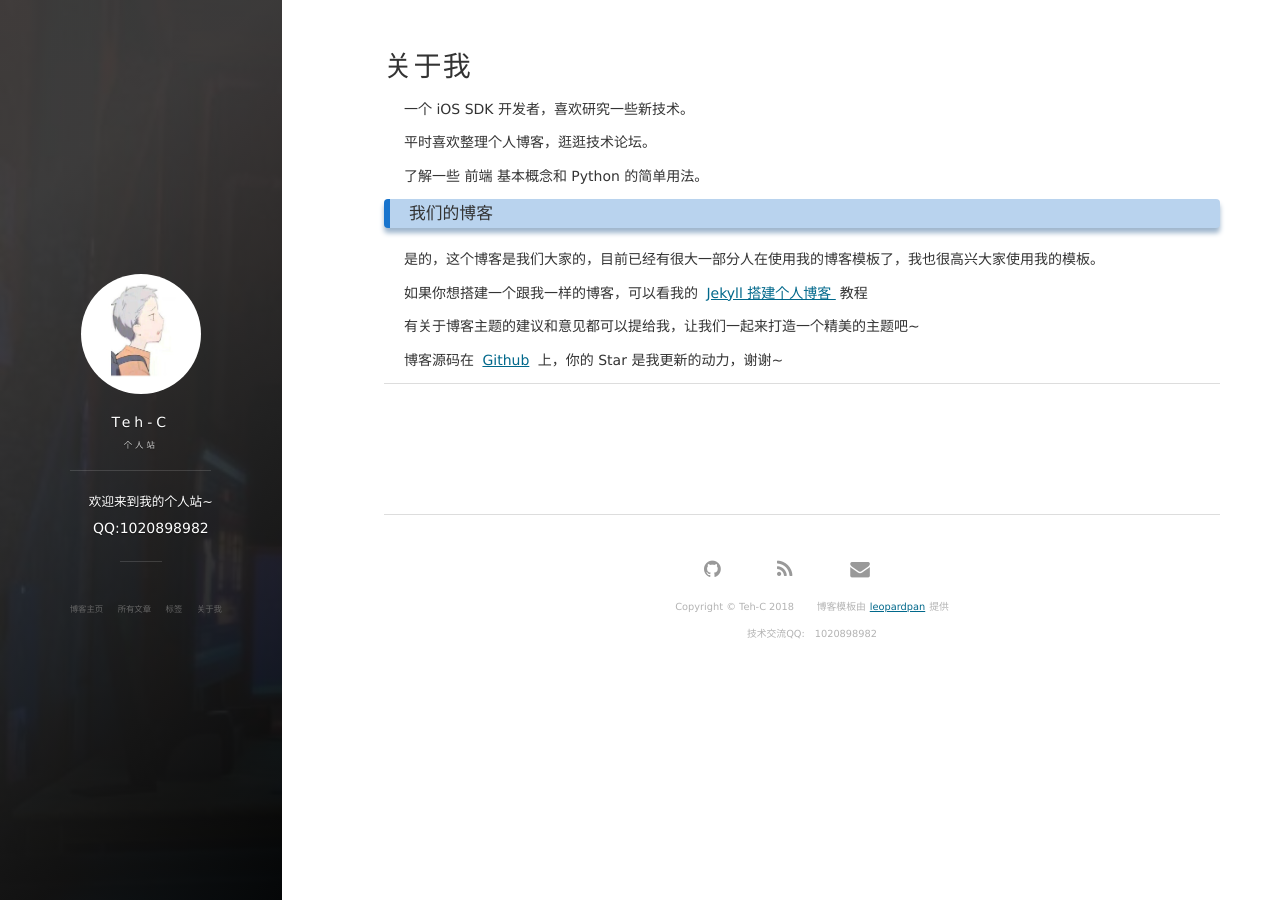
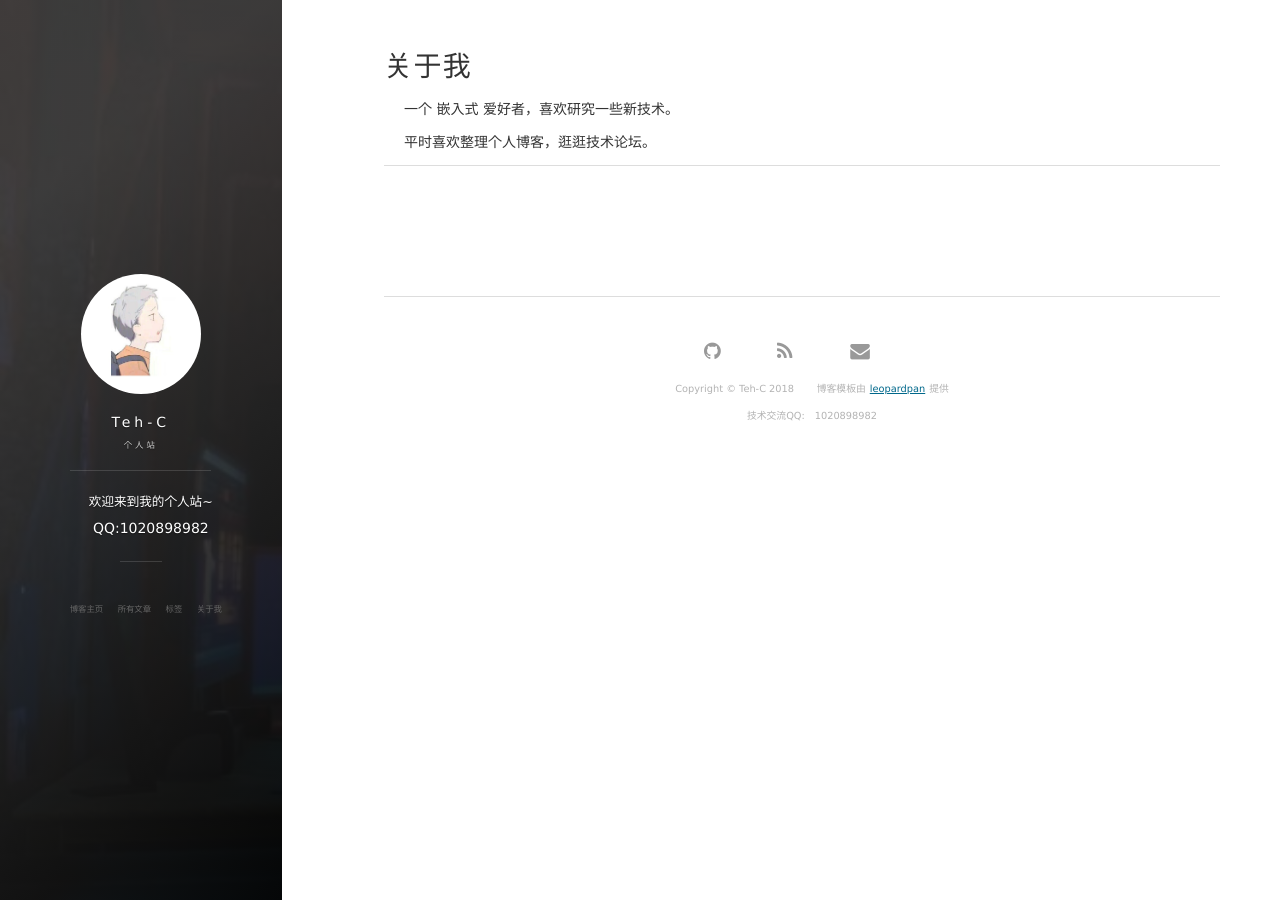
Before and after one commit to Teh-C/teh-c.github.io, a Jekyll site: the page built from about.md, in a window 1280 px wide. Built offline with Jekyll 4.4.1, drawn with Linux system fonts in a browser that asks for light colours; nearby versions of some CDN libraries; comment, search, counter and statistics services are not loaded.

Commit message:
修改了about及readme的内容

```diff
--- a/about.md
+++ b/about.md
@@ -3,38 +3,9 @@ layout: page
 title: 关于我
 ---
 
-一个 iOS SDK 开发者，喜欢研究一些新技术。
+一个 嵌入式 爱好者，喜欢研究一些新技术。
 <p>
 平时喜欢整理个人博客，逛逛技术论坛。
-<p>
-了解一些 前端 基本概念和 Python 的简单用法。
-
-<p>
-
-<h3> 我们的博客 </h3>
-
-<p>
-
-是的，这个博客是我们大家的，目前已经有很大一部分人在使用我的博客模板了，我也很高兴大家使用我的模板。
-
-<p>
-
-如果你想搭建一个跟我一样的博客，可以看我的
-<a href="/2016/10/jekyll_tutorials1/"> Jekyll 搭建个人博客 </a>
-教程
-
-<p>
-
-有关于博客主题的建议和意见都可以提给我，让我们一起来打造一个精美的主题吧~
-
-<p>
-
-博客源码在 <a target="_blank" href='https://github.com/leopardpan/leopardpan.github.io/'>Github</a> 上，你的 Star 是我更新的动力，谢谢~
-
-<p>
-
-<p>
-
 <p>
 
 
```
Also changed, not shown: README.md.
